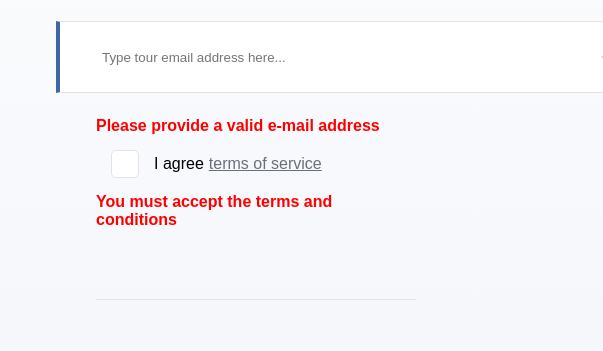
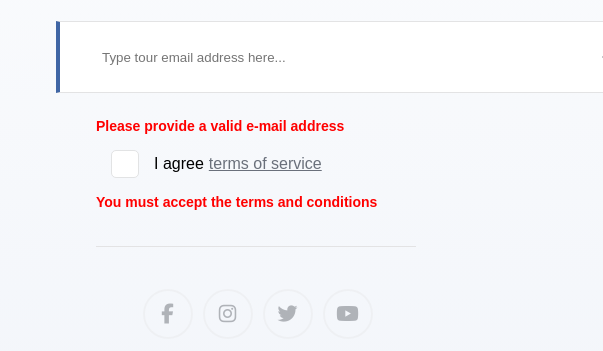
Before and after one commit to Ywette/pineapple, a plain HTML site: page index.html in a window 1280 px wide. Both pictures are taken after a click on the icon 641 px from the left and 506 px from the top of the page. Shown: the part 449-800 px from the top of the page, 32-635 px from the left. Drawn offline with Linux system fonts and the light colour scheme.

Commit message:
Update style.css

```diff
--- a/style.css
+++ b/style.css
@@ -3,7 +3,6 @@
 }
 body{
     display: flex;
-    /* flex-direction: column; */
     margin: 0;
     background: linear-gradient(180deg, #FFFFFF 0%, #F2F5FA 100%);
 
@@ -11,10 +10,9 @@ body{
 
 .main{
     display:flex;
-    /* flex-direction: column; */
     flex-wrap: wrap;
     width: 50%;
-    /* height: 100vh; */
+    /* height: 100%; */
     background: linear-gradient(180deg, #FFFFFF 0%, #F2F5FA 100%);
 }
 
@@ -59,20 +57,18 @@ a{
     line-height: 100%;
     padding: 5px;
     color: #6A707B;
-
 }
-/* a:link{
-    text-decoration: none;
-} */
 
 a:hover{
     text-decoration-line: underline;
     color: #4066A5;
 }
+
 a:active{
     text-decoration-line: underline;
     color: #233759
 }
+
 .soc:hover, .soc:focus, .soc:active{
     text-decoration-line: none;
 }
@@ -83,6 +79,7 @@ li{
     text-decoration-line: none;
     text-decoration: none;
 }
+
 .base{
     display:flex;
     flex-direction: column;
@@ -126,14 +123,18 @@ p{
     border-left: 4px solid #4066A5;
     padding-left: 40px;
     margin: 24px 0;
-    /* height: 90%; */
 }
+
 .input-submit-container:hover{
     box-shadow: 0 3rem 3.5rem rgba(106, 112, 123, .3);
+    border: 1px solid #2F4A80;
+    border-left: 4px solid #2F4A80;
 }
-.input-submit-container:focus{
+
+.input-submit-container:focus-within{
     box-shadow: 0 3rem 3.5rem rgba(106, 112, 123, .3);
 }
+
 #email{
     border: none;
     width: 90%;
@@ -146,6 +147,7 @@ p{
     padding: 28px;
     justify-content: center;
 }
+
 #submit:hover{
     cursor: pointer;
 }
@@ -163,7 +165,9 @@ input:-webkit-autofill:active {
 .checkbox-container{
     display: flex;
     align-items: center;
+
 }
+
 label {
     font-family: Arial;
     font-style: normal;
@@ -210,10 +214,11 @@ input[type="checkbox"]:checked{
 .social-icons{
     display:flex;
     justify-content:center;
-    padding-top:70px;
+    padding-top:35px;
+    margin-top: 35px;
     border-top: 1px solid #E3E3E4;
-    margin-top:70px;
 }
+
 .soc {
     display:flex;
     justify-content:center;
@@ -227,6 +232,7 @@ input[type="checkbox"]:checked{
     border: 2px solid #E3E3E4;
     margin: 3%;
 }
+
 .fa-facebook-f:hover{
     box-shadow: 0 2rem 3.5rem #6A707B;
     color:#FFFFFF;
@@ -235,6 +241,7 @@ input[type="checkbox"]:checked{
     opacity: 1;
     cursor: pointer;
 }
+
 .fa-facebook-f:active{
     box-shadow: 0 2rem 3.5rem #6A707B;
     color:#FFFFFF;
@@ -242,6 +249,7 @@ input[type="checkbox"]:checked{
     border: 2px solid #2F4A80;
     opacity: 1;
 }
+
 .fa-instagram:hover{
     box-shadow: 0 2rem 3.5rem #6A707B;
     color:#FFFFFF;
@@ -250,6 +258,7 @@ input[type="checkbox"]:checked{
     opacity: 1;
     cursor: pointer;
 }
+
 .fa-instagram:active{
     box-shadow: 0 2rem 3.5rem #6A707B;
     color:#FFFFFF;
@@ -257,6 +266,7 @@ input[type="checkbox"]:checked{
     border: 2px solid #8F2762;
     opacity: 1;
 }
+
 .fa-twitter:hover{
     box-shadow: 0 2rem 3.5rem #6A707B;
     color:#FFFFFF;
@@ -265,6 +275,7 @@ input[type="checkbox"]:checked{
     opacity: 1;
     cursor: pointer;
 }
+
 .fa-twitter:active{
     box-shadow: 0 2rem 3.5rem #6A707B;
     color:#FFFFFF;
@@ -272,6 +283,7 @@ input[type="checkbox"]:checked{
     border: 2px solid #177FBF;
     opacity: 1;
 }
+
 .fa-youtube:hover{
     box-shadow: 0 2rem 3.5rem #6A707B;
     color:#FFFFFF;
@@ -280,6 +292,7 @@ input[type="checkbox"]:checked{
     opacity: 1;
     cursor: pointer;
 }
+
 .fa-youtube:active{
     box-shadow: 0 2rem 3.5rem #6A707B;
     color:#FFFFFF;
@@ -287,22 +300,28 @@ input[type="checkbox"]:checked{
     border: 2px solid #CC0000;
     opacity: 1;
 }
+
 .right-container{
     width: 50%;
     /* height: 100vh;   */
     background-color: aquamarine;
     background-image: url("image_summer.png");
 }
+
 .error{
     color: #FF0000;
     font-family: arial;
-    font-size: 16px;
+    font-size: 14px;
     display:inline;
+}
 
-}
 .success-logo{
     display:none;
     width: 44px;
     height:70px;
 
 }
+
+.social-icons a {
+    text-decoration: none;
+}
```
